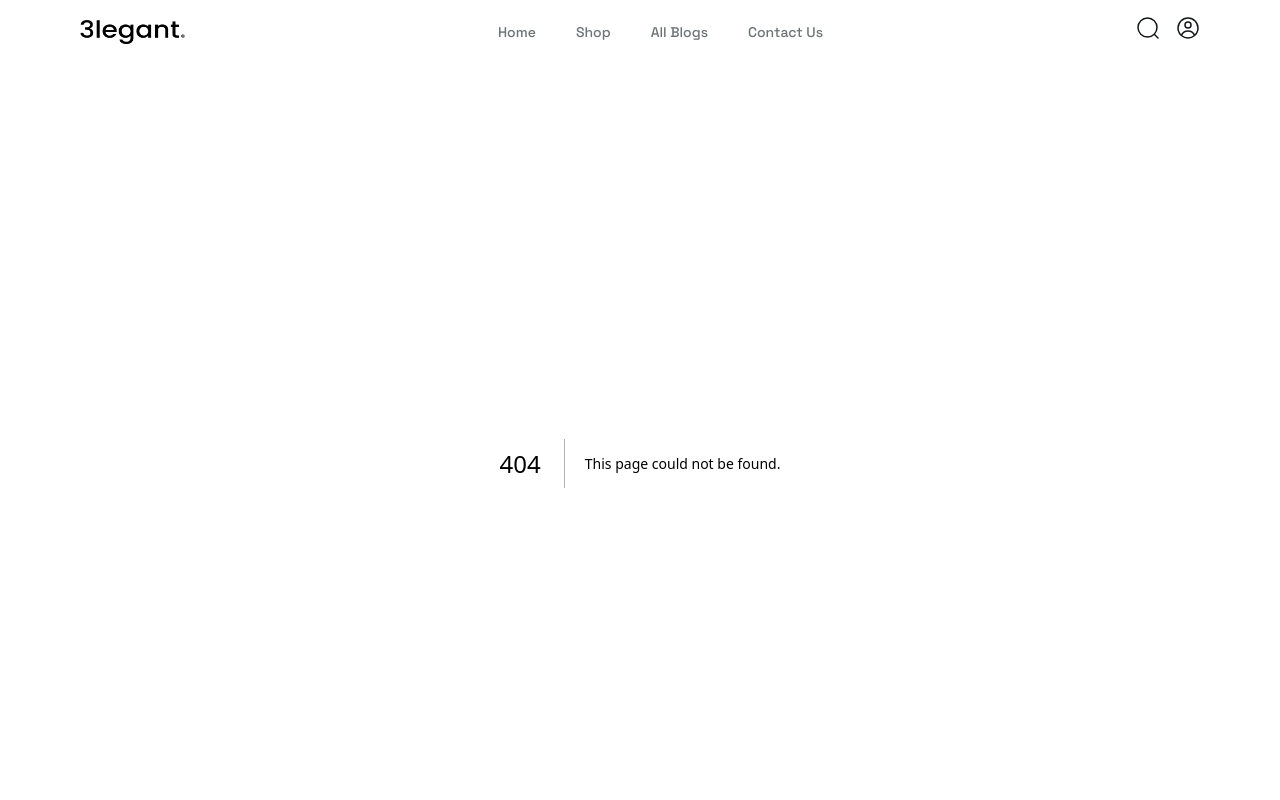
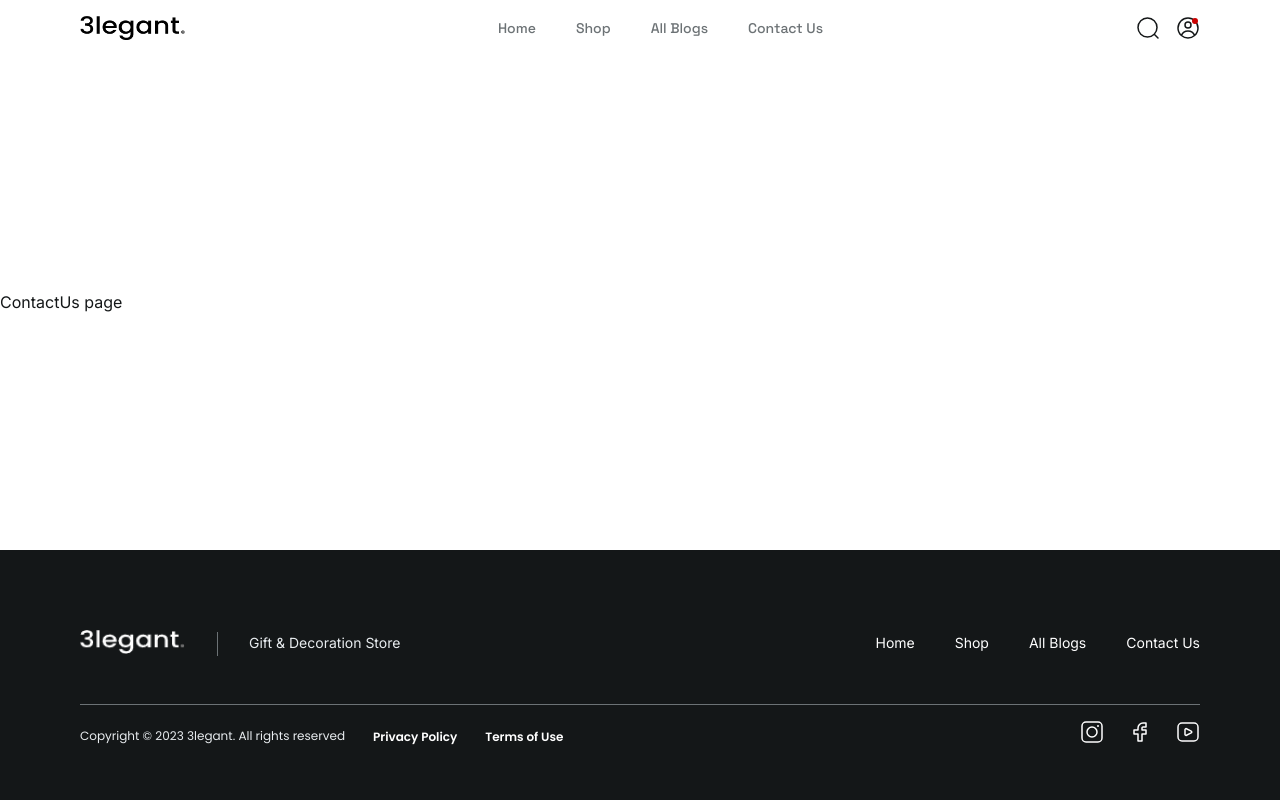
Before and after one commit to Igorlialko/ElegantNext14, a Next.js app: page /sign-in in a window 1280 px wide. Before the commit this address had no page. Shown: the top 800 px of the page. Built offline with nearby package versions, Linux system fonts and the light colour scheme.

Commit message:
feat: update header, add shadow sticky and user profile

```diff
--- a/package.json
+++ b/package.json
@@ -18,6 +18,10 @@
     "generate:db": "./node_modules/.bin/env-cmd -f env/.env.dev node ./db/generateDB.js"
   },
   "dependencies": {
+    "@emotion/react": "^11.11.3",
+    "@emotion/styled": "^11.11.0",
+    "@mui/icons-material": "^5.15.2",
+    "@mui/material": "^5.15.2",
     "clsx": "^2.0.0",
     "cross-env": "^7.0.3",
     "env-cmd": "^10.1.0",
--- a/src/app/_components/Header/Header.tsx
+++ b/src/app/_components/Header/Header.tsx
@@ -5,22 +5,43 @@ import { usePathname } from 'next/navigation';
 import SearchIcon from '@/app/_icons/SearchIcon';
 import UserActivity from '@/app/_components/Header/UserActivity/UserActivity';
 import MenuLinks from '@/app/_components/MenuLinks/MenuLinks';
+import { useState } from 'react';
+import clsx from 'clsx';
+import Link from 'next/link';
+import { useHeaderShadow } from '@/app/_components/Header/useHeaderShadow';
 
 export default function Header() {
   const pathname = usePathname();
 
+  const isShadow = useHeaderShadow();
+
+  const [isAuthorized, setIsAuthorized] = useState(true);
+
   return (
-    <header className={s.header}>
+    <header
+      className={clsx(s.header, {
+        [s.shadow]: isShadow,
+      })}
+    >
       <div className='_container'>
         <div className={s.headerMenu}>
-          <div className={s.logo}>
+          <Link href='/' className={s.logo}>
             <img src='/images/logo.webp' alt='logo elegant' width={105} height={24} />
-          </div>
+          </Link>
           <MenuLinks pathname={pathname} />
-          <div className={s.userInterface}>
-            <SearchIcon />
-            <UserActivity />
-          </div>
+          {isAuthorized ? (
+            <>
+              <div className={s.userInterface}>
+                <SearchIcon />
+                <UserActivity setIsAuthorized={setIsAuthorized} />
+              </div>
+            </>
+          ) : (
+            <div className={s.buttons}>
+              <Link href='/sign-in'>sign in</Link>
+              <Link href='/sign-up'>sign up</Link>
+            </div>
+          )}
         </div>
       </div>
     </header>
--- a/src/app/_components/Header/UserActivity/UserActivity.tsx
+++ b/src/app/_components/Header/UserActivity/UserActivity.tsx
@@ -5,48 +5,102 @@ import Link from 'next/link';
 import clsx from 'clsx';
 import { usePathname } from 'next/navigation';
 import WishListIcon from '@/app/_icons/WishListIcon';
+import LogoutIcon from '@mui/icons-material/Logout';
+import { Dispatch, SetStateAction, useState } from 'react';
+import { ClickAwayListener } from '@mui/base/ClickAwayListener';
+
+const UserActivity = ({
+  setIsAuthorized,
+}: {
+  setIsAuthorized: Dispatch<SetStateAction<boolean>>;
+}) => {
+  const user = {
+    avatar: '/images/avatar_placeholder.webp',
+    firstName: 'Sofia',
+    lastName: 'Harvetz',
+  };
+  const pathname = usePathname();
+
+  const basketCount = 2;
+  const wishlistCount = 1;
 
   const userLinks = [
     {
       title: 'Cart',
       href: '/cart',
+      count: basketCount,
+      icon: <BasketIcon />,
     },
     {
       title: 'Wishlist',
       href: '/wishlist',
+      count: wishlistCount,
+      icon: <WishListIcon />,
+    },
+    {
+      isDisableActive: true,
+      title: 'Log out',
+      href: '/',
+      icon: <LogoutIcon sx={{ color: '#141718' }} />,
+      onClick: () => {
+        console.log('sldfknvidf');
+        setIsAuthorized(false);
+        //===== log out
+      },
     },
   ];
 
-const UserActivity = () => {
-  const pathname = usePathname();
+  const [isOpen, setIsOpen] = useState(false);
+
+  const handleOpen = () => setIsOpen((prev) => !prev);
+  const handleClose = () => setIsOpen(false);
+
   return (
+    <ClickAwayListener onClickAway={handleClose}>
       <div className={s.userActivity}>
-      <button type='button'>
+        <button
+          type='button'
+          onClick={handleOpen}
+          className={clsx(s.iconProfile, {
+            [s.activeCount]: basketCount || wishlistCount,
+          })}
+        >
           <ProfileIcon />
         </button>
-      <div className={s.modal}>
+
+        <div
+          className={clsx(s.modal, {
+            [s.isOpen]: isOpen,
+          })}
+        >
+          <div className={s.profile}>
+            <img
+              src={user.avatar}
+              alt={user.firstName + user.lastName}
+              width={48}
+              height={48}
+              className={s.avatar}
+            />
+            <div className={s.name}>{`${user.firstName} ${user.lastName}`}</div>
+          </div>
+
+          {userLinks.map(({ href, title, count, icon, onClick, isDisableActive }) => (
             <Link
-          href={userLinks[0].href}
-          className={clsx(s.link, pathname === userLinks[0].href && s.active)}
+              key={href}
+              href={href}
+              className={clsx(s.link, !isDisableActive && pathname === href && s.active)}
+              onClick={onClick}
             >
-          <p>{userLinks[0].title}</p>
+              <p>{title}</p>
               <div className={s.basket}>
-            <div className={s.basketCount}>2</div>
-            <BasketIcon />
+                {!!count && <div className={s.basketCount}>{count}</div>}
+                {icon}
               </div>
             </Link>
-        <Link
-          href={userLinks[1].href}
-          className={clsx(s.link, pathname === userLinks[1].href && s.active)}
-        >
-          <p>{userLinks[1].title}</p>
-          <div className={s.basket}>
-            <div className={s.basketCount}>2</div>
-            <WishListIcon />
-          </div>
-        </Link>
+          ))}
         </div>
       </div>
+    </ClickAwayListener>
   );
 };
 
--- a/src/app/_components/Header/UserActivity/ua.module.scss
+++ b/src/app/_components/Header/UserActivity/ua.module.scss
@@ -26,6 +26,27 @@
   display: flex;
 }
 
+.iconProfile {
+  position: relative;
+
+  &:before {
+    position: absolute;
+    top: 2px;
+    right: 2px;
+    width: 6px;
+    height: 6px;
+    content: '';
+    background: #cb0000;
+    border-radius: 50%;
+    opacity: 0;
+    transition: opacity 200ms;
+  }
+
+  &.activeCount:before {
+    opacity: 1;
+  }
+}
+
 .modal {
   position: absolute;
   top: calc(100% + 12px);
@@ -36,6 +57,11 @@
   border-radius: 10px;
   box-shadow: 0 0 5px var(--neutral-07100-shadow);
   opacity: 0;
+  transition: opacity 200ms;
+
+  &.isOpen {
+    opacity: 1;
+  }
 }
 
 .link {
@@ -51,9 +77,9 @@
   letter-spacing: -0.4px;
   border-radius: 8px;
 
-  &:not(:last-child):not(.active):after {
+  &:not(:first-child):not(.active):before {
     position: absolute;
-    bottom: 0;
+    top: 0;
     left: 0;
     width: 100%;
     height: 1px;
@@ -63,5 +89,26 @@
 
   &.active {
     background: var(--neutral-03100);
+
+    & + .link:before {
+      display: none;
+    }
   }
 }
+
+.profile {
+  display: flex;
+  gap: 8px;
+  align-items: center;
+  padding: 8px 0;
+}
+
+.avatar {
+}
+
+.name {
+  font-size: 20px;
+  font-weight: 600;
+  line-height: 32px;
+  color: var(--neutral-07100, #141718);
+}
--- a/src/app/_components/Header/header.module.scss
+++ b/src/app/_components/Header/header.module.scss
@@ -1,16 +1,23 @@
 .header {
-  //position: fixed;
-  //top: 0;
-  //left: 0;
-  //width: 100%;
+  position: sticky;
+  top: 0;
+  left: 0;
+  z-index: 1000;
   background: var(--bg-main);
+  transition: box-shadow 200ms;
+
+  &.shadow {
+    box-shadow: 0 0 10px var(--bg-footer);
+  }
 }
+
 .headerMenu {
   display: flex;
   align-items: center;
   justify-content: space-between;
   padding: 16px 0;
 }
+
 .logo {
   display: flex;
 }
@@ -18,4 +25,36 @@
 .userInterface {
   display: flex;
   gap: 16px;
+  svg {
+    display: flex;
+  }
 }
+
+.buttons {
+  display: flex;
+  gap: 8px;
+  height: 24px;
+  align-items: center;
+
+  & > * {
+    display: flex;
+    gap: 4px;
+    align-items: center;
+    justify-content: center;
+    height: 40px;
+    padding: 10px 26px;
+    color: var(--text-white);
+    background: var(--neutral-07100);
+    border-radius: 6px;
+
+    &:active {
+      background: var(--neutral-04100);
+    }
+
+    @media (hover: hover) {
+      &:hover {
+        background: var(--neutral-04100);
+      }
+    }
+  }
+}
--- /dev/null
+++ b/src/app/_components/Header/useHeaderShadow.ts
@@ -0,0 +1,22 @@
+import { useEffect, useState } from 'react';
+
+export const useHeaderShadow = () => {
+  const [isShadow, setIsShadow] = useState(false);
+
+  useEffect(() => {
+    const scroller = () => {
+      if (window.scrollY > 50) {
+        setIsShadow(true);
+      } else {
+        setIsShadow(false);
+      }
+    };
+    scroller();
+    document.addEventListener('scroll', scroller);
+    return () => {
+      document.removeEventListener('scroll', scroller);
+    };
+  }, []);
+
+  return isShadow;
+};
--- /dev/null
+++ b/src/app/sign-in/page.tsx
@@ -0,0 +1,3 @@
+export default function SignIn() {
+  return <main>ContactUs page</main>;
+}
--- /dev/null
+++ b/src/app/sign-up/page.tsx
@@ -0,0 +1,3 @@
+export default function SignUp() {
+  return <main>ContactUs page</main>;
+}
```
Also changed, not shown: public/images/avatar_placeholder.webp (added), 1 other file (tests, documents, lock files or other folders). Lines whose indentation alone changed are shown as unchanged.
